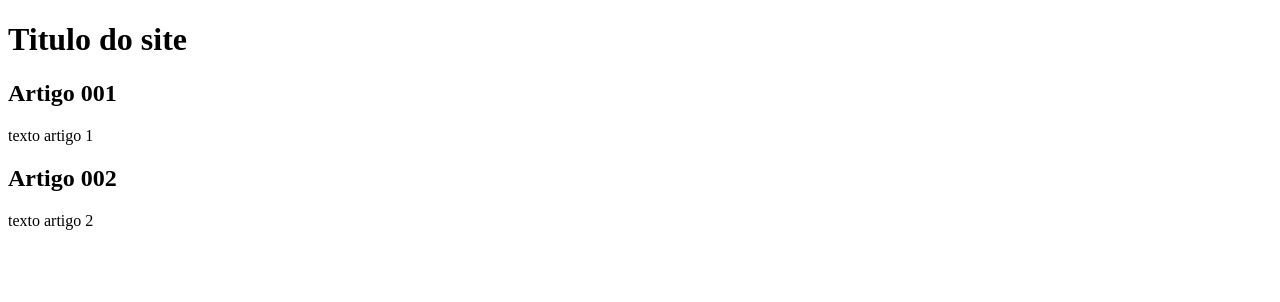
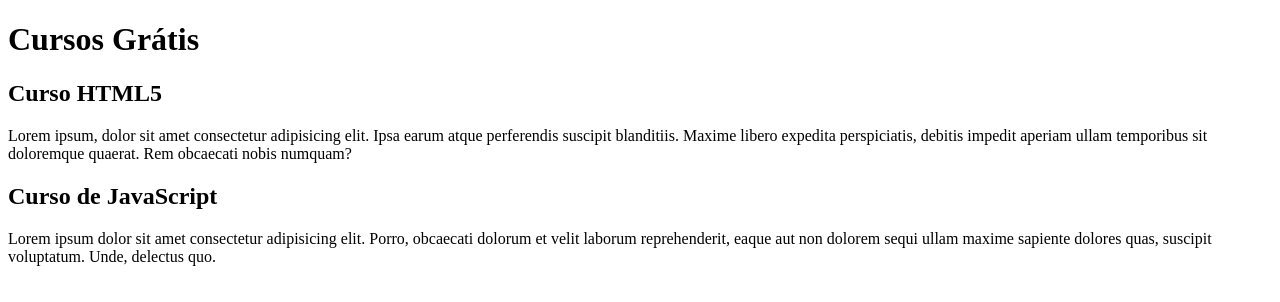
Before and after one commit to ItalloArthur/projeto-site, a plain HTML site: page index.html in a window 1280 px wide. Drawn offline with Linux system fonts and the light colour scheme.

Commit message:
comecei a escrever o conteúdo

```diff
--- a/index.html
+++ b/index.html
@@ -8,15 +8,15 @@
 <body>
     <main>
         <header>
-            <h1>Titulo do site</h1>
+            <h1>Cursos Grátis</h1>
         </header>
         <article>
-            <h2>Artigo 001</h2>
-            <p>texto artigo 1</p>
+            <h2>Curso HTML5</h2>
+            <p>Lorem ipsum, dolor sit amet consectetur adipisicing elit. Ipsa earum atque perferendis suscipit blanditiis. Maxime libero expedita perspiciatis, debitis impedit aperiam ullam temporibus sit doloremque quaerat. Rem obcaecati nobis numquam?</p>
         </article>
         <article>
-            <h2>Artigo 002</h2>
-            <p>texto artigo 2</p>
+            <h2>Curso de JavaScript</h2>
+            <p>Lorem ipsum dolor sit amet consectetur adipisicing elit. Porro, obcaecati dolorum et velit laborum reprehenderit, eaque aut non dolorem sequi ullam maxime sapiente dolores quas, suscipit voluptatum. Unde, delectus quo.</p>
         </article>
     </main>
 </body>
```
